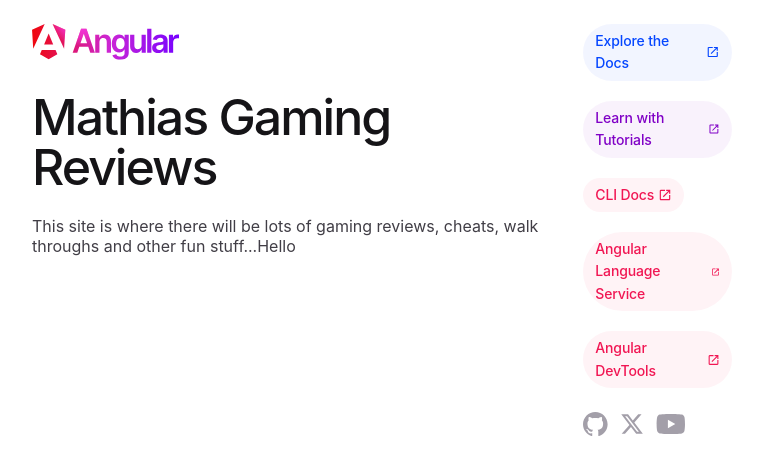
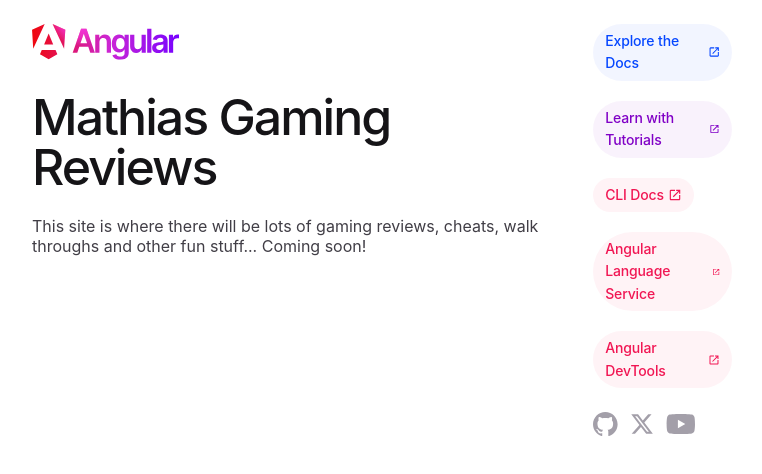
Before and after one commit to MathiasGamingReviews/mathiasgamingreviews.github.io, an Angular app: page / in a window 1280 px wide. Shown: the top 474 px of the page, without its empty margins (258-1020 px from the left). Built offline with nearby package versions, Linux system fonts and the light colour scheme.

Commit message:
Test change: Coming soon text, corrected instructions in README, ignore account documents

```diff
--- a/src/app/app.component.html
+++ b/src/app/app.component.html
@@ -226,7 +226,7 @@
         </defs>
       </svg>
       <h1>{{ title }}</h1>
-      <p>This site is where there will be lots of gaming reviews, cheats, walk throughs and other fun stuff...Hello
+      <p>This site is where there will be lots of gaming reviews, cheats, walk throughs and other fun stuff... Coming soon!
       </p>
     </div>
     <div class="divider" role="separator" aria-label="Divider"></div>
```
Also changed, not shown: 2 other files (tests, documents, lock files or other folders).
